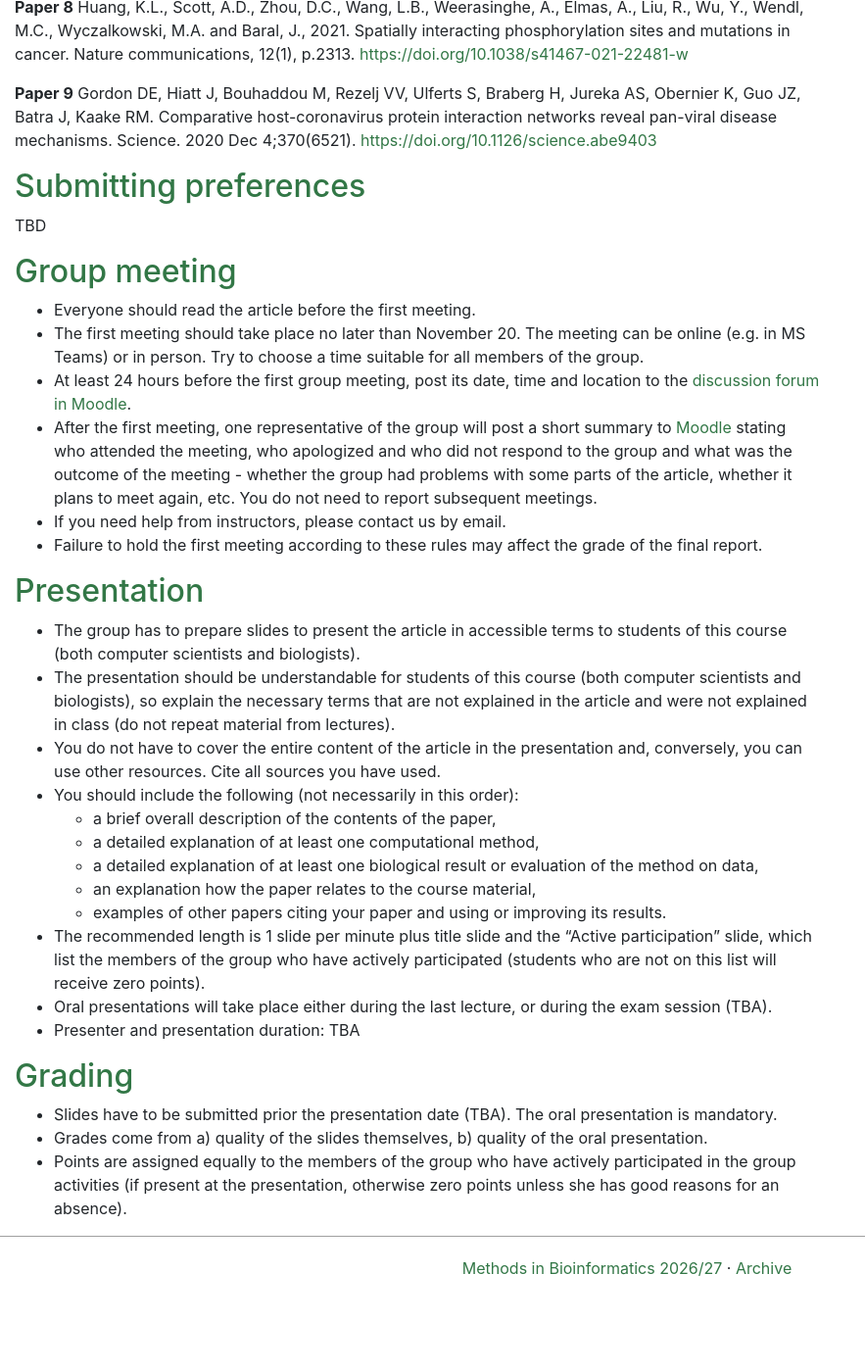
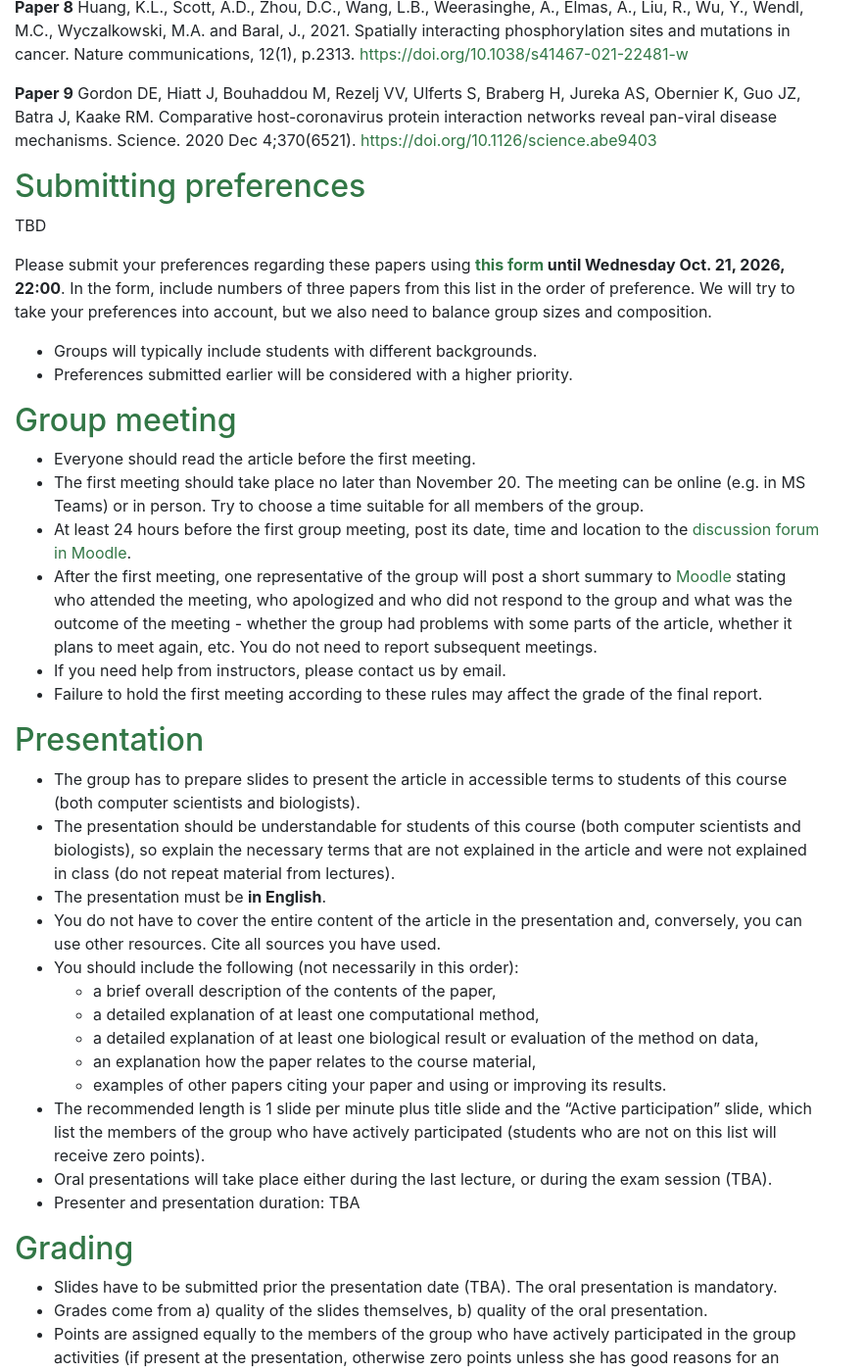
Before and after one commit to fmfi-compbio/mbi, a Jekyll site: the page built from Journal_club.md, in a window 1280 px wide and 1400 px high, scrolled down 1015 px. Shown: the whole window at 98% size, without its empty margins (0-883 px from the left). Built offline with Jekyll 4.4.1, drawn with Linux system fonts in a browser that asks for light colours; nearby versions of some CDN libraries; our own code applies the rules of GitHub Pages for plain Markdown files; before the commit the page ends 2357 px from its top, so only the background shows below that.

Commit message:
Revise submission preferences and presentation guidelines
Updated submission deadline and clarified presentation language requirements.

```diff
--- a/Journal_club.md
+++ b/Journal_club.md
@@ -60,8 +60,8 @@ mechanisms. Science. 2020 Dec 4;370(6521).
 ## Submitting preferences
 TBD
 
-{% if false %}
-Please submit your preferences regarding these papers using **[this form](https://forms.gle/K7BZJD5fA3wRmmXk8) until Wednesday Oct. 22, 2025, 22:00**. In the form, include numbers of three papers from this list in the order of preference.
+{% if true %}
+Please submit your preferences regarding these papers using **[this form](https://forms.gle/K7BZJD5fA3wRmmXk8) until Wednesday Oct. 21, 2026, 22:00**. In the form, include numbers of three papers from this list in the order of preference.
 We will try to take your preferences into account, but we also need to balance group sizes and composition.
 
 * Groups will typically include students with different backgrounds.
@@ -69,7 +69,7 @@ We will try to take your preferences into account, but we also need to balance g
 {% endif %}
 
 {% if false %}
-* Also please indicate if you are willing to work in a group with English-speaking students (this means group discussions and final report in English)
+* Also please indicate if you are willing to work in a group with English-speaking students (this means group discussions and final presentation in English)
 
 Are you willing to take part in an English-speaking group?
 Yes, I prefer English-speaking group
@@ -104,6 +104,7 @@ I strongly prefer Slovak-speaking group
     (both computer scientists and biologists), so explain the necessary
     terms that are not explained in the article and were not explained
 	in class (do not repeat material from lectures).
+  - The presentation must be **in English**.
   - You do not have to cover the entire content of the article in the
     presentation and, conversely, you can use other resources.
 	Cite all sources you have used.
```
